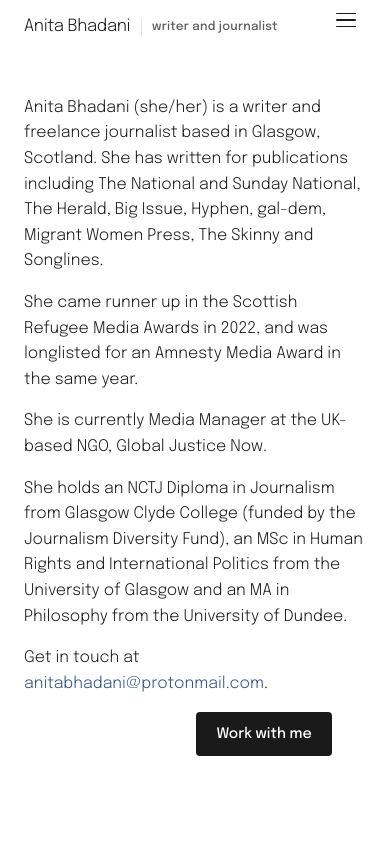
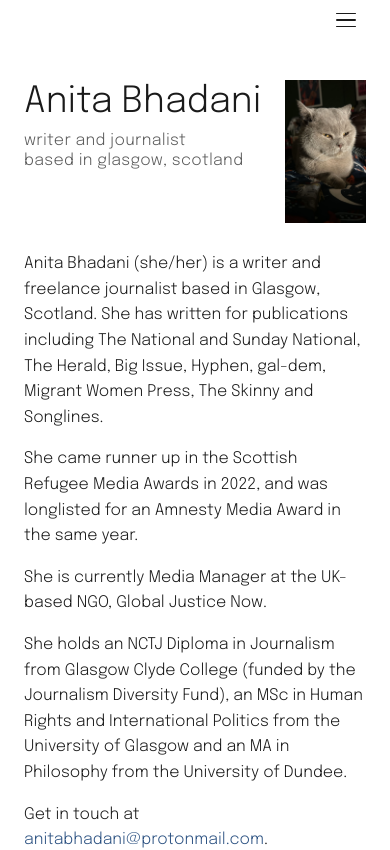
Before and after one commit to claydotd/abhadani, a React (Vite) app: page / in a window 390 px wide. Shown: the top 850 px of the page. Built offline with nearby package versions, Linux system fonts and the light colour scheme.

Commit message:
Updated About page layout and SelectedWork implementation

```diff
--- a/content/features.json
+++ b/content/features.json
@@ -3,7 +3,6 @@
     "title": "We need a revolution in society’: inside Glasgow’s socialist Red Sunday School",
     "date": "2022-12-05",
     "publisher": "gal-dem",
-    "quote": "Socialist Sunday schools first emerged as a secular alternative to mainstream education. A century later, the Red Sunday School is back teaching anti-capitalist, anti-racist solidarity to kids in the Southside.",
     "imageUrl": "https://abhadani.wordpress.com/wp-content/uploads/2024/05/untitled-design.png",
     "url": "https://gal-dem.com/glasgow-red-socialist-sunday-school/",
     "featured": true
@@ -13,7 +12,7 @@
     "date": "2021-10-28",
     "publisher": "The Skinny",
     "url": "https://www.theskinny.co.uk/music/interviews/mykki-blanco-2021-interview",
-    "featured": false
+    "featured": true
   },
   {
     "title": "Push and Pull: Arooj Aftab interview ",
@@ -26,7 +25,6 @@
     "title": "‘A nightmare’: Scotland’s disabled people hit hard by cost of living crisis",
     "date": "2022-07-03",
     "publisher": "Sunday National",
-    "quote": "With inflation at a 40-year-high, fuel and energy costs continuing to rocket and the gap between the richest and the poorest in society widening, Scots in all margins of society are struggling to cope.",
     "imageUrl": "https://abhadani.wordpress.com/wp-content/uploads/2024/05/359373097.article-962.jpg",
     "url": "https://www.thenational.scot/news/scottish-economy/20252292.cost-living-crisis-impacting-disabled-people-scotland/",
     "featured": true
--- a/content/site.json
+++ b/content/site.json
@@ -1,7 +1,7 @@
 {
   "name": "Anita Bhadani",
   "tagline": "writer and journalist",
-  "bio": "Writer and journalist based in Glasgow, Scotland.",
+  "bio": "based in glasgow, scotland",
   "email": "anitabhadani@protonmail.com",
   "twitter": "https://x.com/anitabhadani",
   "linkedin": "https://www.linkedin.com/in/anita-bhadani/"
--- a/src/App.tsx
+++ b/src/App.tsx
@@ -1,5 +1,6 @@
 import { Routes, Route, Navigate } from 'react-router-dom'
 import Layout from './components/Layout'
+import ScrollToTop from './components/ScrollToTop'
 import SelectedWork from './pages/SelectedWork'
 import About from './pages/About'
 import AllWork from './pages/AllWork'
@@ -11,7 +12,9 @@ import Etc from './pages/Etc'
 
 export default function App() {
   return (
-    <Routes>
+    <>
+      <ScrollToTop />
+      <Routes>
       <Route path="/" element={<Layout />}>
         <Route index element={<About />} />
         <Route path="about" element={<About />} />
@@ -25,6 +28,7 @@ export default function App() {
         <Route path="etc" element={<Etc />} />
         <Route path="*" element={<Navigate to="/" replace />} />
       </Route>
-    </Routes>
+      </Routes>
+    </>
   )
 }
--- a/src/components/Header.tsx
+++ b/src/components/Header.tsx
@@ -1,6 +1,10 @@
 import { useState, useEffect } from 'react'
-import { NavLink } from 'react-router-dom'
+import { NavLink, useLocation } from 'react-router-dom'
 import { site } from '../data/content'
+
+function isAboutRoute(pathname: string) {
+  return pathname === '/' || pathname === '/about'
+}
 
 const navLinks = [
   { to: '/', label: 'About', end: true},
@@ -13,6 +17,8 @@ const navLinks = [
 ]
 
 export default function Header() {
+  const { pathname } = useLocation()
+  const hideSiteTitle = isAboutRoute(pathname)
   const [isOpen, setIsOpen] = useState(false)
 
   // Close menu on resize back to desktop width
@@ -26,11 +32,17 @@ export default function Header() {
 
   return (
     <header className="header">
-      <div className="container header-inner">
-        <NavLink to="/" className="site-title" onClick={() => setIsOpen(false)}>
-          <span className="site-name">{site.name}</span>
-          <span className="site-tagline">{site.tagline}</span>
-        </NavLink>
+      <div
+        className={
+          hideSiteTitle ? 'container header-inner header-inner--no-brand' : 'container header-inner'
+        }
+      >
+        {!hideSiteTitle && (
+          <NavLink to="/" className="site-title" onClick={() => setIsOpen(false)}>
+            <span className="site-name">{site.name}</span>
+            <span className="site-tagline">{site.tagline}</span>
+          </NavLink>
+        )}
 
         <button
           className="nav-toggle"
--- /dev/null
+++ b/src/components/ScrollToTop.tsx
@@ -0,0 +1,12 @@
+import { useEffect } from 'react'
+import { useLocation } from 'react-router-dom'
+
+export default function ScrollToTop() {
+  const { pathname } = useLocation()
+
+  useEffect(() => {
+    window.scrollTo({ top: 0, left: 0, behavior: 'instant' })
+  }, [pathname])
+
+  return null
+}
--- a/src/index.css
+++ b/src/index.css
@@ -110,6 +110,10 @@ p {
   gap: 0.5rem 2rem;
   min-height: var(--header-height);
   position: relative;
+}
+
+.header-inner--no-brand {
+  justify-content: flex-end;
 }
 
 .site-title {
@@ -250,8 +254,8 @@ p {
   animation: fadeIn 0.3s ease;
 }
 
-.page-home {
-  width: 100%;
+.page-work {
+  width: 98%;
   max-width: none;
 }
 
@@ -438,8 +442,62 @@ p {
 
 .work-grid {
   display: grid;
-  grid-template-columns: repeat(auto-fill, minmax(250px, 1fr));
+  grid-template-columns: 1fr;
   gap: 1rem;
+}
+
+.selected-work-main {
+  margin-top: 1rem;
+  container-type: inline-size;
+}
+
+.selected-work-main .work-grid {
+  grid-template-columns: 1fr;
+}
+
+@container (min-width: 32rem) {
+  .selected-work-main .work-grid {
+    grid-template-columns: repeat(2, minmax(0, 1fr));
+  }
+}
+
+@container (min-width: 44rem) {
+  .selected-work-main .work-grid {
+    grid-template-columns: repeat(3, minmax(0, 1fr));
+  }
+}
+
+/* Selected Work page */
+
+.selected-work-layout {
+  display: grid;
+  gap: 2rem;
+  align-items: start;
+}
+
+.selected-work-title h1 {
+  margin-bottom: 0;
+}
+
+.work-category-section {
+  margin-bottom: 2.5rem;
+}
+
+.work-category-section:last-of-type {
+  margin-bottom: 0;
+}
+
+.work-category-heading {
+  font-size: 1.25rem;
+  font-weight: 500;
+  margin-bottom: 1rem;
+}
+
+@media (min-width: 821px) {
+  .selected-work-layout {
+    grid-template-columns: max-content minmax(0, 1fr);
+    gap: 2rem 2.5rem;
+  }
 }
 
 /* Photography gallery */
@@ -568,13 +626,57 @@ p {
   margin-bottom: 0.35rem;
 }
 
-/* About Page*/
+/* About Page */
+
+.about-layout {
+  display: grid;
+  grid-template-columns: minmax(0, 0.85fr) minmax(0, 1fr) minmax(0, 1.35fr);
+  gap: 2rem 2.5rem;
+  align-items: start;
+}
+
+.about-brand h1 {
+  margin-bottom: 0.35rem;
+}
+
+.about-tagline, .about-bio {
+  font-size: 1rem;
+  color: var(--color-text-muted);
+  letter-spacing: 0.02em;
+  margin-bottom: 0;
+}
+
+.about-image {
+  min-width: 0;
+}
+
+.about-page-image {
+  width: 100%;
+  height: auto;
+  display: block;
+}
 
 .about-text {
   font-weight: 300;
 }
 
+.about-cta {
+  margin-top: 1.75rem;
+  margin-bottom: 0;
+}
+
 /* Responsive */
+
+@media (max-width: 820px) {
+  .about-layout {
+    grid-template-columns: minmax(0, max-content) minmax(0, 1fr);
+    gap: 1.75rem 1.5rem;
+  }
+
+  .about-text {
+    grid-column: 1 / -1;
+  }
+}
 
 @media (max-width: 560px) {
   html {
@@ -589,16 +691,13 @@ p {
     font-size: 2rem;
   }
 
-  .work-grid {
-    grid-template-columns: 1fr;
-  }
   .hero {
     grid-template-columns: 1fr;
   }
 }
 
 /* responsive nav hamburger button */
-@media (max-width: 560px) {
+@media (max-width: 820px) {
   .header-inner {
     flex-wrap: nowrap;
   }
--- a/src/pages/About.tsx
+++ b/src/pages/About.tsx
@@ -1,18 +1,35 @@
 import ReactMarkdown from 'react-markdown'
 import aboutMarkdown from '../../content/about.md?raw'
 import { Link } from 'react-router-dom'
+import { site } from '../data/content'
+import { findPageImage } from '../utils/pageImages'
 
 export default function About() {
+  const aboutImage = findPageImage('about')
 
   return (
-    <div className="container page page-narrow">
-      <div className="about-text">
+    <div className="container page about-page">
+      <div className="about-layout">
+        <header className="about-brand">
+          <h1>{site.name}</h1>
+          <h3 className="about-tagline">{site.tagline}</h3>
+          <h3 className="about-bio">{site.bio}</h3>
+        </header>
+
+        <div className="about-image">
+          {aboutImage && (
+            <img src={aboutImage} alt={site.name} className="about-page-image" />
+          )}
+        </div>
+
+        <div className="about-text">
           <ReactMarkdown>{aboutMarkdown}</ReactMarkdown>
+        </div>
       </div>
-      <section className="section right">
+      <section className="right">
             <Link to="/contact" className="button">
-          Work with me
-        </Link>
+              Work with me
+            </Link>
         </section>
     </div>
   )
--- a/src/pages/Contact.tsx
+++ b/src/pages/Contact.tsx
@@ -1,18 +1,5 @@
 import { site } from '../data/content'
-
-// Vite resolves this at build time into an object like:
-// { '../../content/page-images/contact.jpeg': () => import(...) }
-const pageImages = import.meta.glob(
-  '../../content/page-images/*.{jpeg,jpg,png,webp,gif}',
-  { eager: true, import: 'default' }
-) as Record<string, string>
-
-function findPageImage(pageName: string) {
-  const match = Object.keys(pageImages).find((filePath) =>
-    filePath.match(new RegExp(`/${pageName}\\.(jpeg|jpg|png|webp|gif)$`))
-  )
-  return match ? pageImages[match] : null
-}
+import { findPageImage } from '../utils/pageImages'
 
 export default function Contact() {
   const contactImage = findPageImage('contact')
--- /dev/null
+++ b/src/utils/pageImages.ts
@@ -0,0 +1,11 @@
+const pageImages = import.meta.glob(
+  '../../content/page-images/*.{jpeg,jpg,png,webp,gif}',
+  { eager: true, import: 'default' },
+) as Record<string, string>
+
+export function findPageImage(pageName: string): string | null {
+  const match = Object.keys(pageImages).find((filePath) =>
+    filePath.match(new RegExp(`/${pageName}\\.(jpeg|jpg|png|webp|gif)$`)),
+  )
+  return match ? pageImages[match] : null
+}
```
Also changed, not shown: content/communications.json (deleted, +0 -9 lines), src/pages/SelectedWork.tsx (+23 -14 lines).
